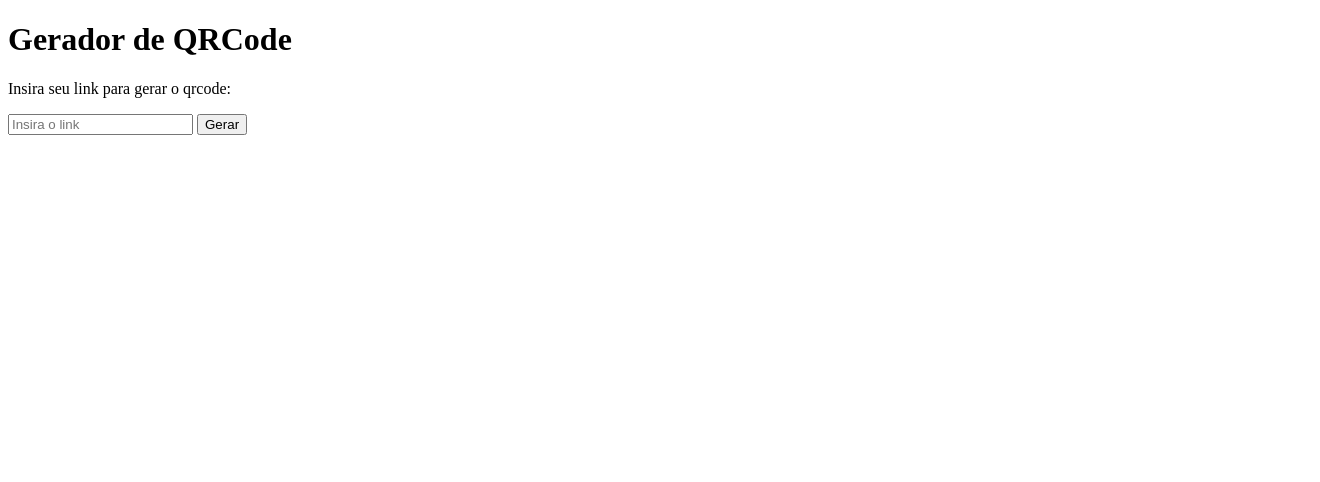
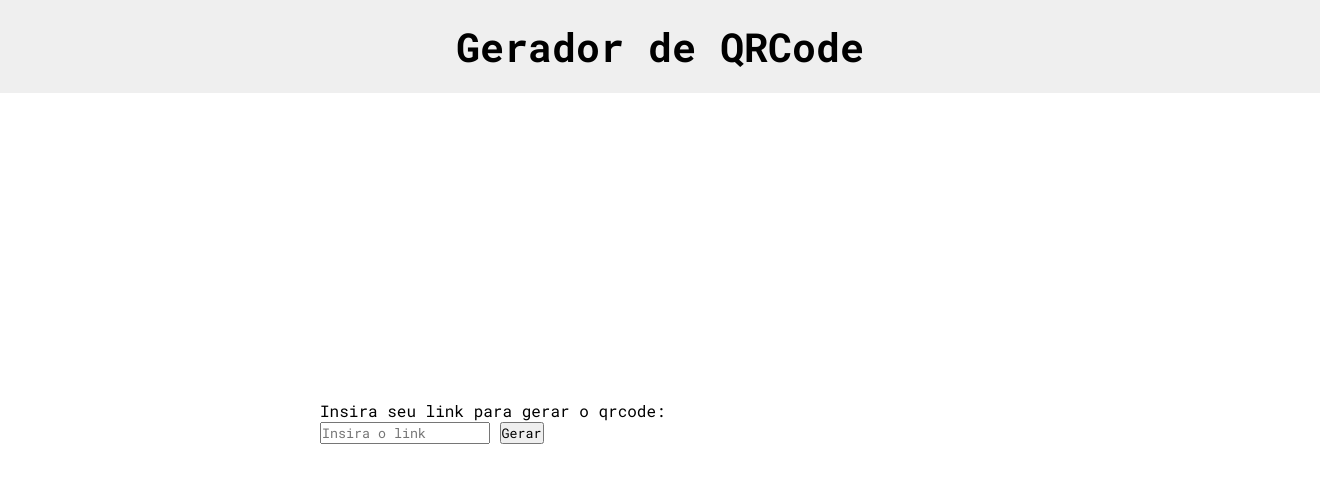
Before and after one commit to Soaresjoic/Gerador-QRCODE, a plain HTML site: page index.html in a window 1280 px wide. Shown: the whole page, 1320 px wide, since content can reach past the window. Drawn offline with nearby package versions, Linux system fonts and the light colour scheme.

Commit message:
Estilo
Adicionado css basico

```diff
--- a/index.html
+++ b/index.html
@@ -14,12 +14,15 @@
         <header>
             <h1>Gerador de QRCode</h1>
         </header>
+        <div id="container">
             <main>
                 <p>Insira seu link para gerar o qrcode:</p>
                 <input type="text" name="link" id="urlCode" placeholder="Insira o link">
                 <button onclick="qrcodeGerador()"> Gerar </button>
             </main>
             <div id="qrcode"></div>
+        </div>
+
         <script src="index.js"></script>
     </body>
 </html>
--- a/style.css
+++ b/style.css
@@ -0,0 +1,40 @@
+@import url("https://fonts.googleapis.com/css2?family=Roboto+Mono:ital,wght@0,100..700;1,100..700&display=swap");
+
+* {
+    font-family: "Roboto Mono", monospace;
+    font-optical-sizing: auto;
+    font-style: normal;
+    margin: 0;
+    padding: 0;
+}
+
+body {
+    overflow-x: hidden;
+}
+
+header {
+    width: 100%;
+    padding: 20px;
+    text-align: center;
+    font-size: 20px;
+    font-weight: bold;
+    background-color: rgba(128, 128, 128, 0.129);
+}
+
+main {
+    position: absolute;
+    top: 50%;
+    left: 25%;
+    -webkit-box-sizing: border-box;
+    -moz-box-sizing: border-box;
+    box-sizing: border-box;
+
+}
+
+#qrcode {
+    position: absolute;
+    top: 40%;
+    right: 25%;
+    width: 128px;
+    height: 128px;
+}
```
Lines whose indentation alone changed are shown as unchanged.
